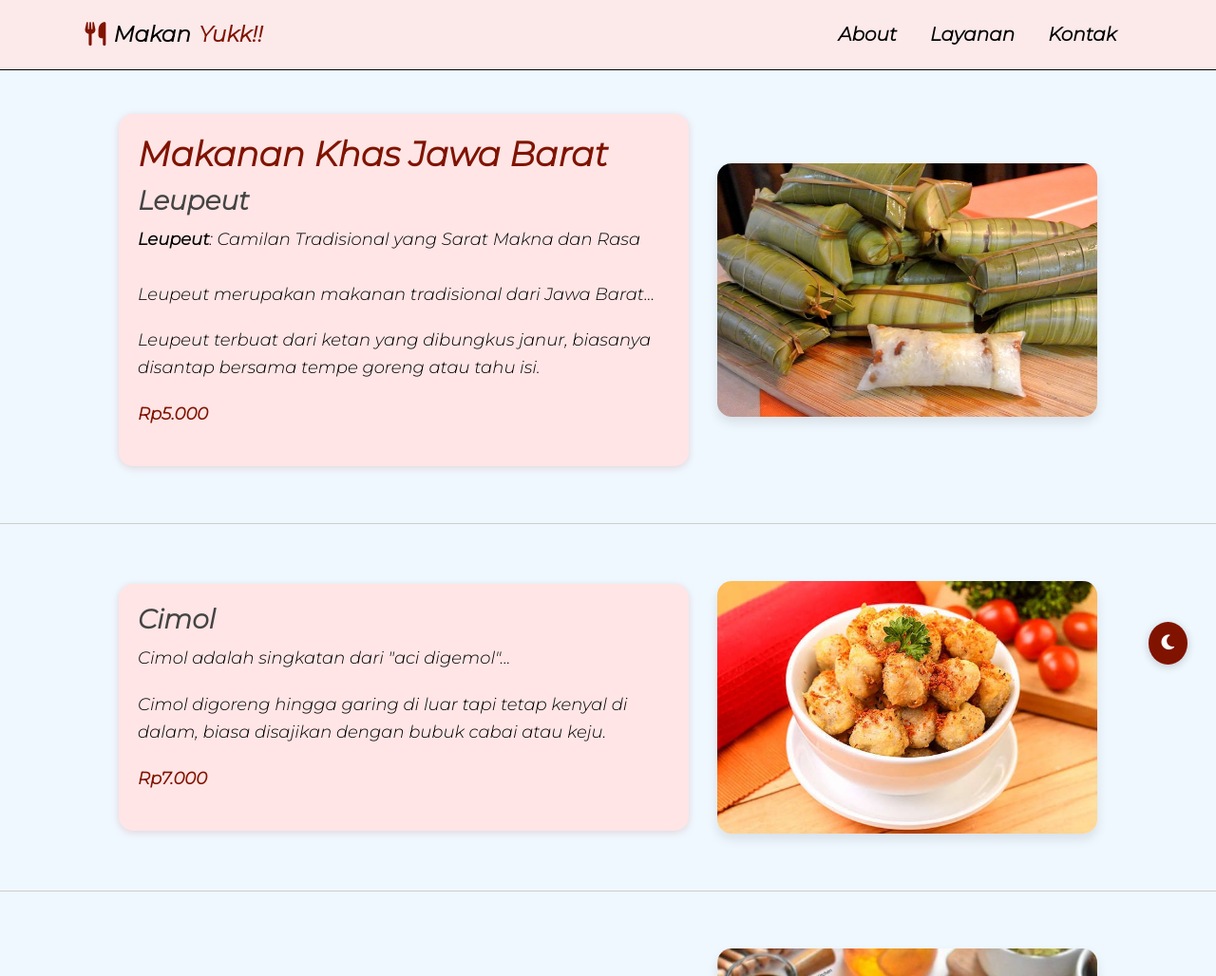
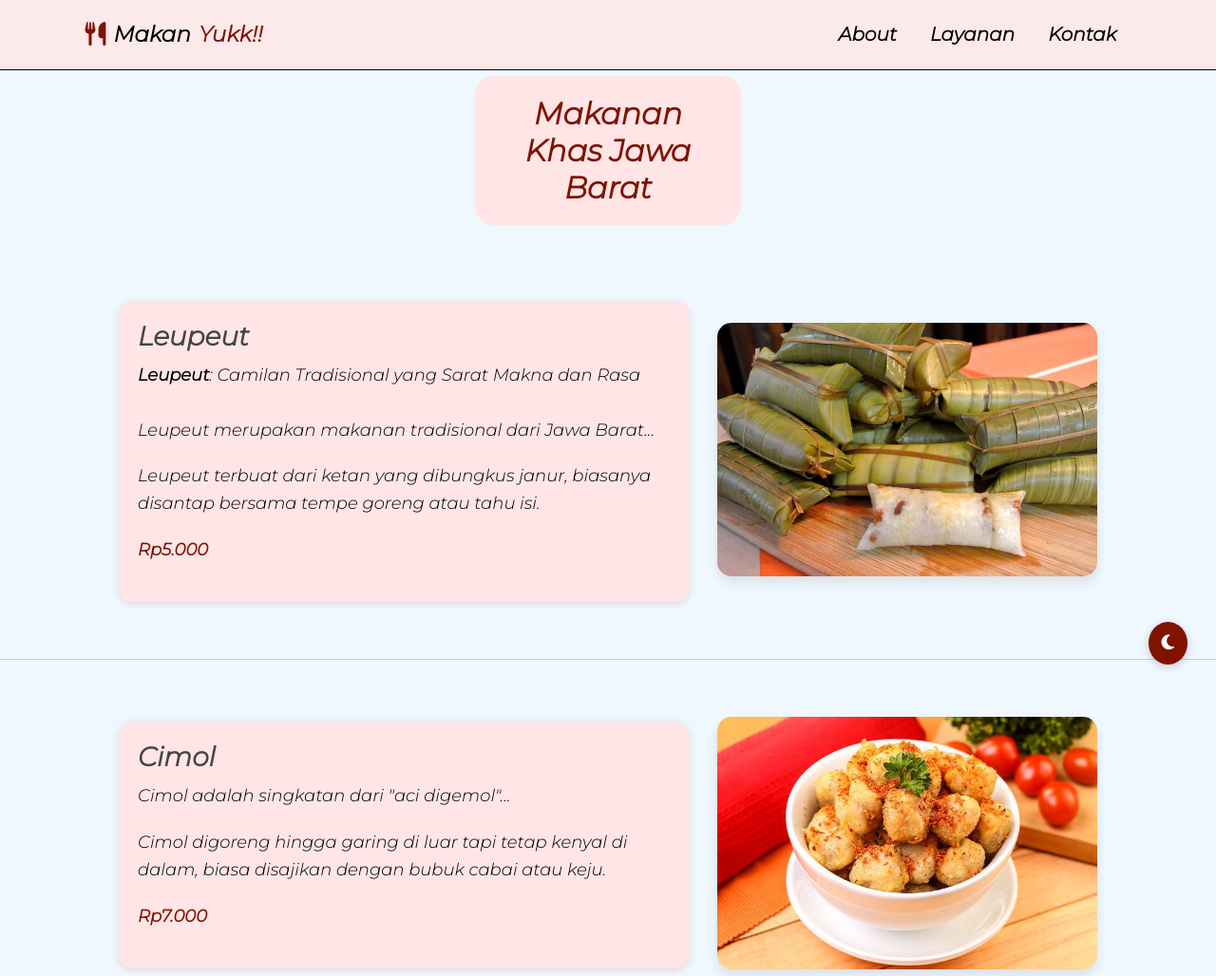
Before and after one commit to Ridzz9782/Pipas, a plain HTML site: page index.html in a window 1280 px wide. Shown: the top 1028 px of the page at 95% size. Drawn offline with Linux system fonts and the light colour scheme.

Commit message:
update img

```diff
--- a/index.html
+++ b/index.html
@@ -62,9 +62,11 @@
   </header>
 
   <!-- About Section -->
+
+  <h1>Makanan Khas Jawa Barat</h1>
   <section class="content" id="about">
+
     <div class="isi">
-      <h1>Makanan Khas Jawa Barat</h1>
       <h2>Leupeut</h2>
       <p class="fonts">
         <strong>Leupeut</strong>: Camilan Tradisional yang Sarat Makna dan Rasa<br><br>
@@ -73,7 +75,9 @@
       <p>Leupeut terbuat dari ketan yang dibungkus janur, biasanya disantap bersama tempe goreng atau tahu isi.</p>
       <p class="harga">Rp5.000</p>
     </div>
+    <a href="https://shopee.co.id/Lepet-atau-Leupeut-5pcs-i.18325284.9967554665">
     <img src="image/Leupeut_ Sundanese food.jpg" alt="Leupeut khas Bogor">
+    </a>
   </section>
 
   <section class="content">
@@ -85,7 +89,9 @@
       <p>Cimol digoreng hingga garing di luar tapi tetap kenyal di dalam, biasa disajikan dengan bubuk cabai atau keju.</p>
       <p class="harga">Rp7.000</p>
     </div>
+    <a href="https://shopee.co.id/CIMOL-250GR-JURAGAN-LALADA-i.195175863.23359682178?sp_atk=31d40bad-6685-4583-a3bd-dd7f2a39db84&xptdk=31d40bad-6685-4583-a3bd-dd7f2a39db84">
     <img src="image/b89e893c-31a1-42d1-a0bd-b83e21b91c73.jpg" alt="Cimol khas Jawa Barat">
+    </a>
   </section>
 
   <section class="content">
@@ -97,7 +103,9 @@
       <p>Hidangan ini terdiri dari mie gepeng, kikil sapi, tauge, dan kuah kaldu yang gurih, cocok disantap saat cuaca dingin.</p>
       <p class="harga">Rp25.000</p>
     </div>
+    <a href="https://shopee.co.id/Mie-kocok-baso-kikil-kaki-sapi-Khas-Bandung-i.1495804137.29985200878?sp_atk=d7ec48dc-757c-4b2a-b4f4-af2f95f7242b&xptdk=d7ec48dc-757c-4b2a-b4f4-af2f95f7242b">
     <img src="image/Resep Mie Kocok Bandung dari @jeehan_kitchen.jpg" alt="Mie Kocok Bandung" class="mie-kocok-img" />
+    </a>
   </section>
 
   <!-- Layanan -->
@@ -114,7 +122,9 @@
         <li>Nasi Tutug Oncom</li>
       </ul>
     </div>
-    <img src="image/d9d66dda-1bc8-4fe0-b406-f949cced66ac.jpg" alt="Menu Makanan Jawa Barat">
+    <a href="https://shopee.co.id/Lepet-atau-Leupeut-5pcs-i.18325284.9967554665">
+  <img src="image/d9d66dda-1bc8-4fe0-b406-f949cced66ac.jpg" alt="makanan Khas Jawa Barat">
+  </a>
   </section>
 
   <!-- Kontak -->
--- a/style.css
+++ b/style.css
@@ -62,6 +62,18 @@ body {
 }
 
 /* === CONTENT SECTION === */
+
+h1 {
+    color: #801300;
+    background-color: #ffe5e5;
+    padding: 20px;
+    margin: 20px;
+    justify-content: center;
+    text-align: center;
+    margin-inline: 500px;
+    border-radius: 20px;
+}
+
 .content {
     display: flex;
     flex-wrap: wrap;
@@ -415,5 +427,5 @@ body.dark-mode textarea {
 .mie-kocok-img {
     max-width: 280px; /* misalnya dari 300px jadi 280px */
     width: 100%;
-    height: 35px;
+    height: 350px;
 }
```
